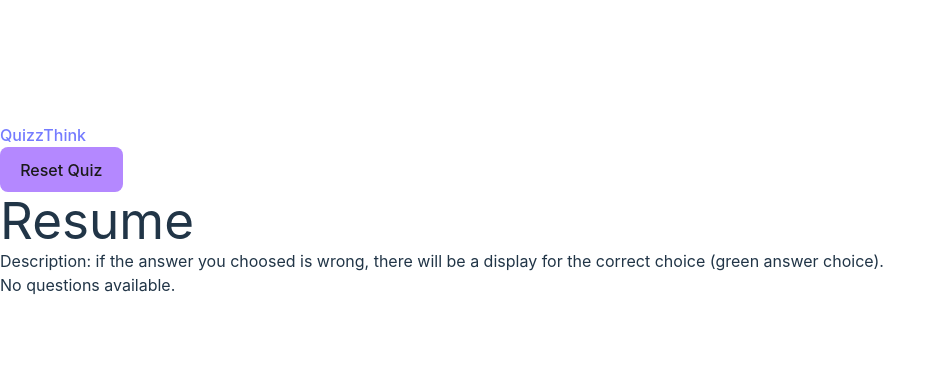
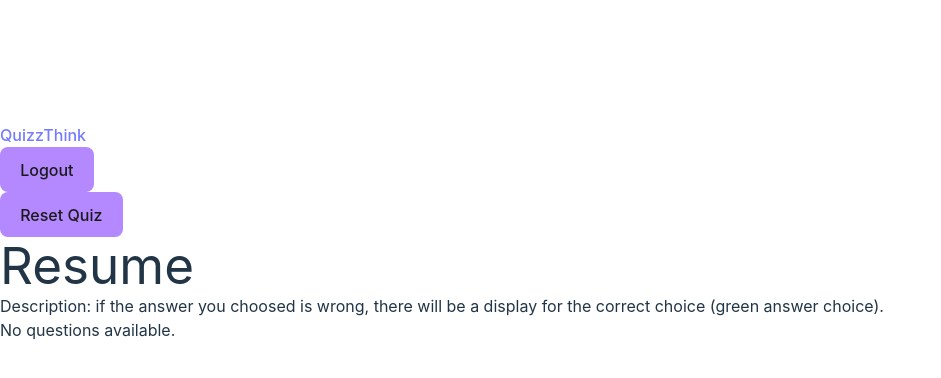
Before and after one commit to hikmahabdillah/Quiz-App, a React (Vite) app: page /result in a window 1280 px wide. Shown: the top 378 px of the page, without its empty margins (0-941 px from the left). Built offline with nearby package versions, Linux system fonts and the light colour scheme; sample sign-in values are in the browser's storage.

Commit message:
add logout feature

```diff
--- a/src/components/Container.jsx
+++ b/src/components/Container.jsx
@@ -3,7 +3,7 @@ import LogoHeader from "./molecules/LogoHeader";
 const Container = ({ children }) => {
   return (
     <section className="bg-gray-50 dark:bg-gray-900 w-full">
-      <div className="flex flex-col items-center justify-center px-6 py-8 mx-auto min-h-screen lg:py-0">
+      <div className="flex flex-col items-center justify-center px-6 py-8 mx-auto min-h-screen lg:py-5">
         <LogoHeader/>
         {children}
       </div>
--- a/src/components/LoginForm.jsx
+++ b/src/components/LoginForm.jsx
@@ -22,12 +22,10 @@ const LoginForm = () => {
   const handleSubmit = (e) => {
     e.preventDefault();
     // mencari user berdasarkan username
-    const user = users.find((user) => user.username === username);
+    const user = users.find((user) => user.username === username.trim());
 
     // memvalidasi users exist dan validasi password
-    if (user && user.password === password) {
-      // set nilai pada local storage terkait authentikasi
-      localStorage.setItem("isAuthenticated", "true");
+    if (user && user.password === password.trim()) {
       setError("");
       login();
       navigate("/");
--- a/src/components/Result.jsx
+++ b/src/components/Result.jsx
@@ -1,7 +1,8 @@
 import ResultCard from "./molecules/ResultCard";
 import { useNavigate } from "react-router-dom";
-import { useEffect, useState } from "react";
+import { useContext, useEffect, useState } from "react";
 import Resume from "./Resume";
+import { AuthContext } from "../context/AuthContext";
 
 const Result = () => {
   const navigate = useNavigate();
@@ -10,11 +11,16 @@ const Result = () => {
   const [totalFalse, setTotalFalse] = useState(0);
   const [totalAnswers, setTotalAnswers] = useState(0);
   const [score, setScore] = useState(0);
+  const { isAuthenticated, logout } = useContext(AuthContext);
 
   const clearLocalStorage = () => {
     localStorage.removeItem("quizData");
     localStorage.removeItem("quizResult");
   };
+
+  if (!isAuthenticated) {
+    return <Navigate to="/login" />;
+  }
 
   useEffect(() => {
     const savedQuiz = JSON.parse(localStorage.getItem("quizData"));
@@ -25,11 +31,15 @@ const Result = () => {
       setTotalAnswers(answersCount);
 
       // Get correctAnswer dari semua soal
-      const correctAnswer = savedQuiz.questions.map((item) => item.correct_answer);
+      const correctAnswer = savedQuiz.questions.map(
+        (item) => item.correct_answer
+      );
       setCorrectAnswers(correctAnswer);
 
       // Menghitung jumlah benar
-      const totalTrueAnswer = answers.filter((item) => correctAnswer.includes(item));
+      const totalTrueAnswer = answers.filter((item) =>
+        correctAnswer.includes(item)
+      );
       const totalTrueCount = totalTrueAnswer.length;
       setTotalTrue(totalTrueCount);
 
@@ -38,7 +48,8 @@ const Result = () => {
       setTotalFalse(totalFalseCount);
 
       // Hitung skor
-      const calculatedScore = answersCount > 0 ? (totalTrueCount / answersCount) * 100 : 0;
+      const calculatedScore =
+        answersCount > 0 ? (totalTrueCount / answersCount) * 100 : 0;
       setScore(calculatedScore);
 
       // Simpan state ke local storage
@@ -66,11 +77,15 @@ const Result = () => {
   }, []);
 
   return (
+    <>
+      <button type="button" onClick={() => logout()} className="fixed top-5 right-5 custom-btn">
+        Logout
+      </button>
       <div className="w-full p-5 rounded-lg shadow border max-w-md sm:max-w-lg bg-gray-800 border-gray-700">
         {correctAnswers.length > 0 && (
           <>
             <h1 className="my-8 font-semibold text-center text-3xl text-slate-50">
-            Score: <span className="text-yellow-500">{score}%</span>
+              Score: <span className="text-yellow-500">{score.toFixed(0)}%</span>
             </h1>
             <div className="flex mb-3 justify-center gap-2 flex-wrap sm:flex-nowrap">
               <ResultCard
@@ -83,7 +98,11 @@ const Result = () => {
                 total={totalFalse}
                 typeContent="False"
               />
-            <ResultCard icon={""} total={totalAnswers} typeContent="Answers" />
+              <ResultCard
+                icon={""}
+                total={totalAnswers}
+                typeContent="Answers"
+              />
             </div>
           </>
         )}
@@ -99,6 +118,7 @@ const Result = () => {
         </button>
         <Resume />
       </div>
+    </>
   );
 };
 
```
Lines whose indentation alone changed are shown as unchanged.
